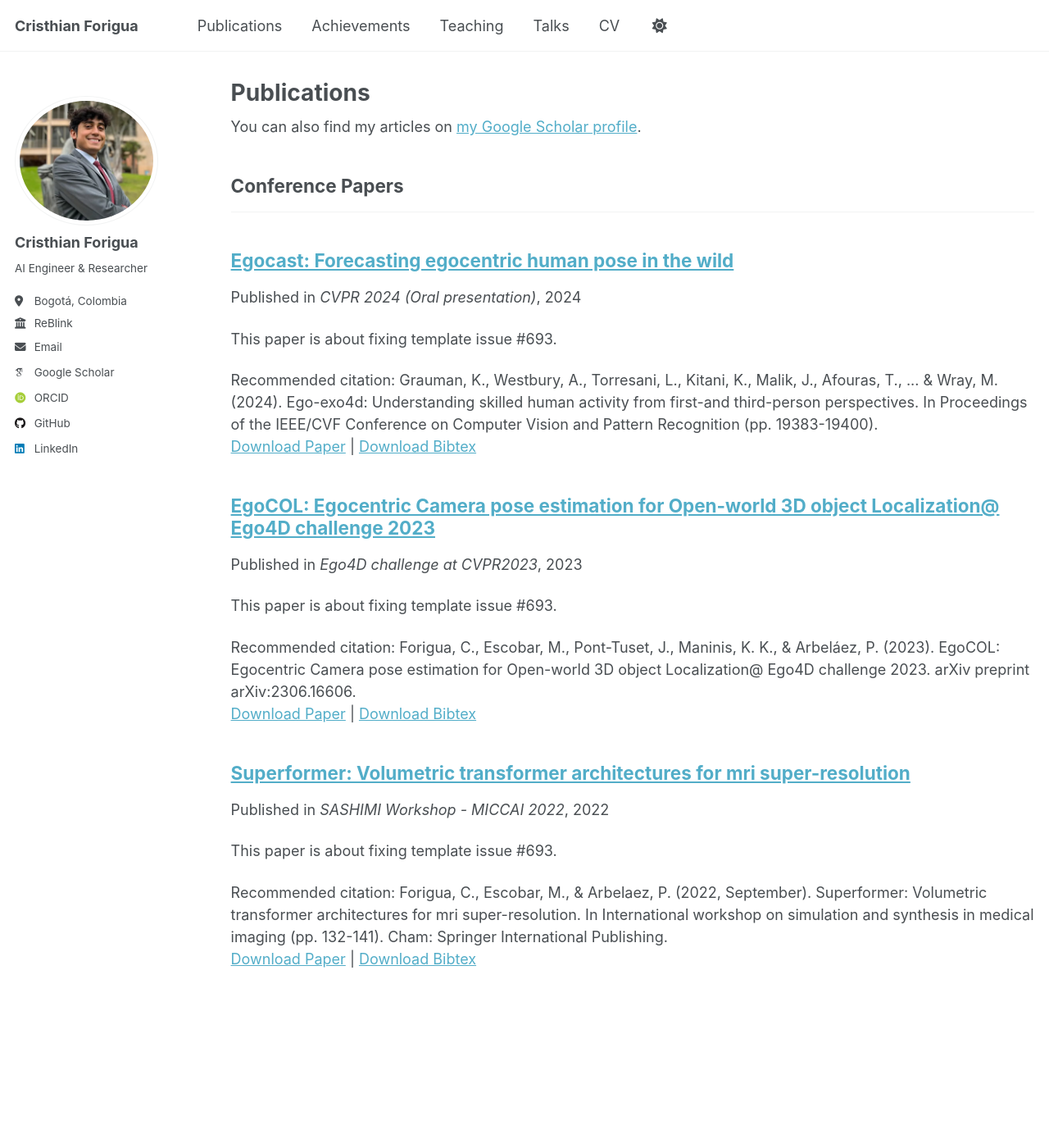
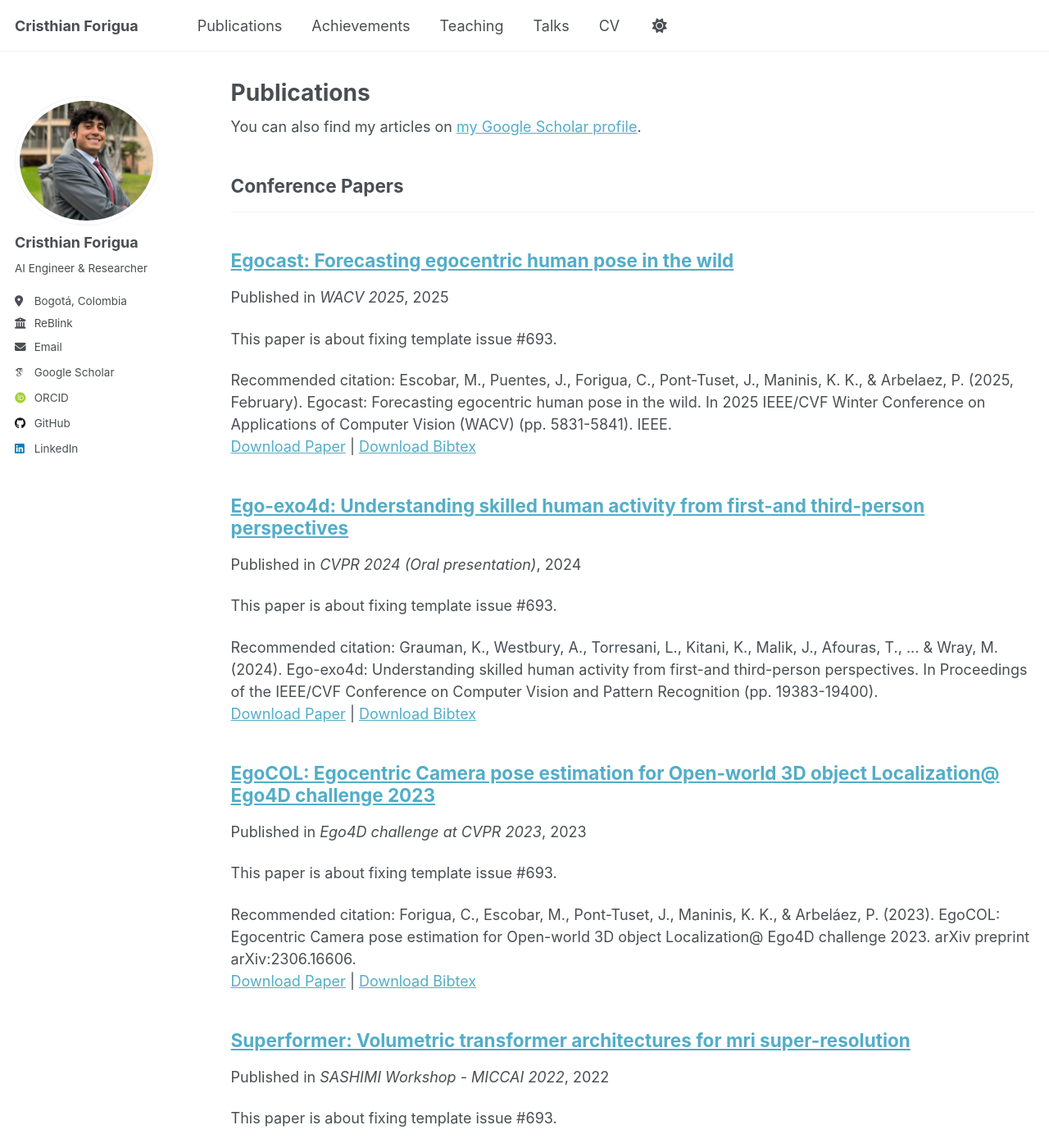
Before and after one commit to cdforigua05/cdforigua05.github.io, a Jekyll site: the page built from _pages/publications.html, in a window 1280 px wide and 1400 px high. Shown: the whole window at 82% size. Built offline with Jekyll 4.4.1, drawn with Linux system fonts in a browser that asks for light colours; some web fonts are replaced; a script that is not in the unit is left out; a file with an impossible date is left out.

Commit message:
fixed issue

```diff
--- a/_publications/EgoCOL.md
+++ b/_publications/EgoCOL.md
@@ -4,8 +4,8 @@ collection: publications
 category: conferences
 permalink: /publication/EgoCOL
 excerpt: 'This paper is about fixing template issue #693.'
-date: 2023-02-17
-venue: 'Ego4D challenge at CVPR2023'
+date: 2023-06-27
+venue: 'Ego4D challenge at CVPR 2023'
 paperurl: 'https://arxiv.org/pdf/2306.16606'
 bibtexurl: 'http://academicpages.github.io/files/bibtex1.bib'
 citation: 'Forigua, C., Escobar, M., Pont-Tuset, J., Maninis, K. K., & Arbeláez, P. (2023). EgoCOL: Egocentric Camera pose estimation for Open-world 3D object Localization@ Ego4D challenge 2023. arXiv preprint arXiv:2306.16606.'
--- a/_publications/EgoExo4D.md
+++ b/_publications/EgoExo4D.md
@@ -4,11 +4,11 @@ collection: publications
 category: conferences
 permalink: /publication/EgoExo4D
 excerpt: 'This paper is about fixing template issue #693.'
-date: '2025'
-venue: 'WACV 2025'
-paperurl: 'https://arxiv.org/pdf/2412.02903'
+date: 2024-06-27
+venue: 'CVPR 2024 (Oral presentation)'
+paperurl: 'https://openaccess.thecvf.com/content/CVPR2024/papers/Grauman_Ego-Exo4D_Understanding_Skilled_Human_Activity_from_First-_and_Third-Person_Perspectives_CVPR_2024_paper.pdf'
 bibtexurl: 'http://academicpages.github.io/files/bibtex1.bib'
-citation: 'Escobar, M., Puentes, J., Forigua, C., Pont-Tuset, J., Maninis, K. K., & Arbelaez, P. (2025, February). Egocast: Forecasting egocentric human pose in the wild. In 2025 IEEE/CVF Winter Conference on Applications of Computer Vision (WACV) (pp. 5831-5841). IEEE.'
+citation: 'Grauman, K., Westbury, A., Torresani, L., Kitani, K., Malik, J., Afouras, T., ... & Wray, M. (2024). Ego-exo4d: Understanding skilled human activity from first-and third-person perspectives. In Proceedings of the IEEE/CVF Conference on Computer Vision and Pattern Recognition (pp. 19383-19400).'
 ---
 
 Abstract
--- a/_publications/Egocast.md
+++ b/_publications/Egocast.md
@@ -4,11 +4,11 @@ collection: publications
 category: conferences
 permalink: /publication/Egocast
 excerpt: 'This paper is about fixing template issue #693.'
-date: 2024-02-17
-venue: 'CVPR 2024 (Oral presentation)'
-paperurl: 'https://openaccess.thecvf.com/content/CVPR2024/papers/Grauman_Ego-Exo4D_Understanding_Skilled_Human_Activity_from_First-_and_Third-Person_Perspectives_CVPR_2024_paper.pdf'
+date: 2025-02-17
+venue: 'WACV 2025'
+paperurl: 'https://arxiv.org/pdf/2412.02903'
 bibtexurl: 'http://academicpages.github.io/files/bibtex1.bib'
-citation: 'Grauman, K., Westbury, A., Torresani, L., Kitani, K., Malik, J., Afouras, T., ... & Wray, M. (2024). Ego-exo4d: Understanding skilled human activity from first-and third-person perspectives. In Proceedings of the IEEE/CVF Conference on Computer Vision and Pattern Recognition (pp. 19383-19400).'
+citation: 'Escobar, M., Puentes, J., Forigua, C., Pont-Tuset, J., Maninis, K. K., & Arbelaez, P. (2025, February). Egocast: Forecasting egocentric human pose in the wild. In 2025 IEEE/CVF Winter Conference on Applications of Computer Vision (WACV) (pp. 5831-5841). IEEE.'
 ---
 
 Abstract
```
